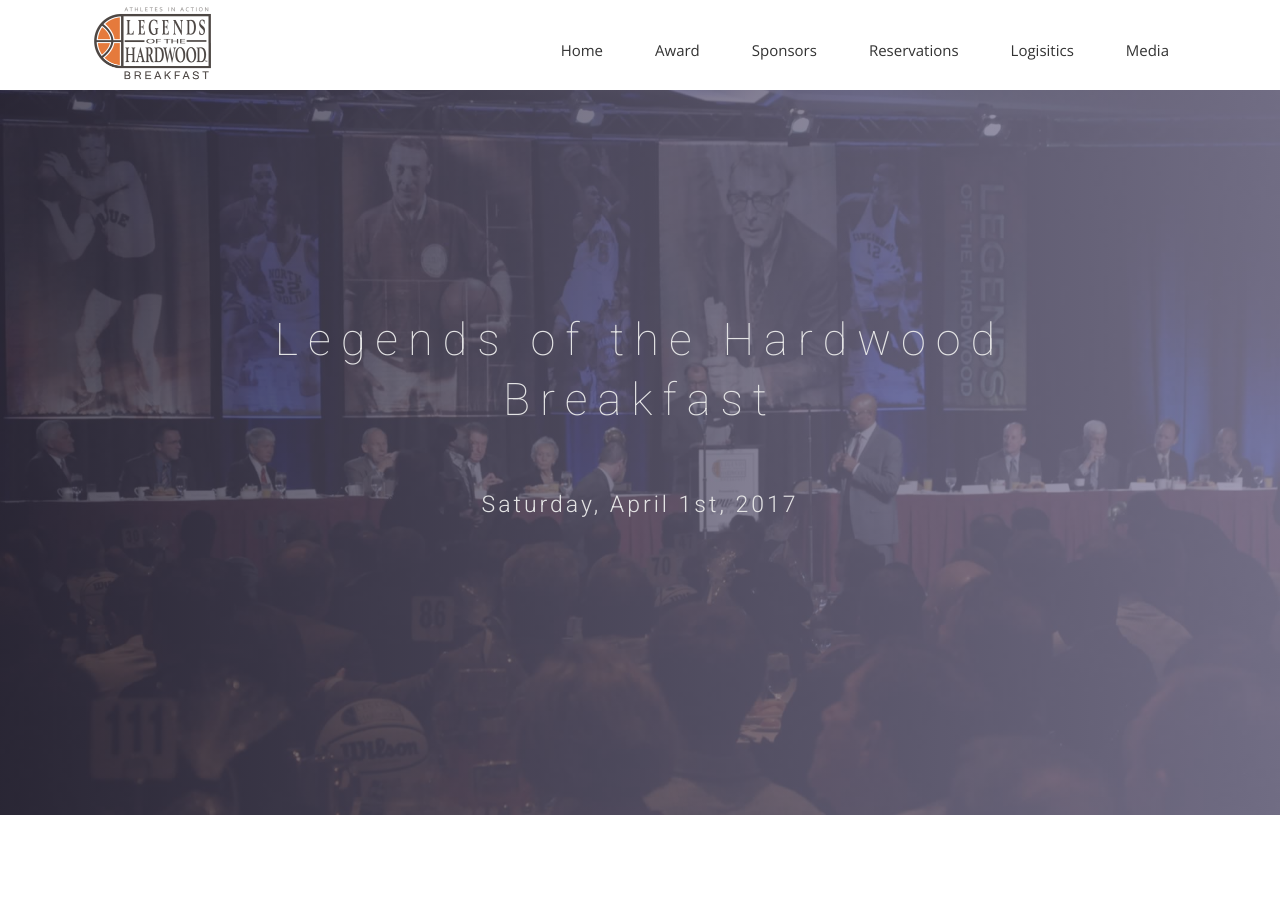
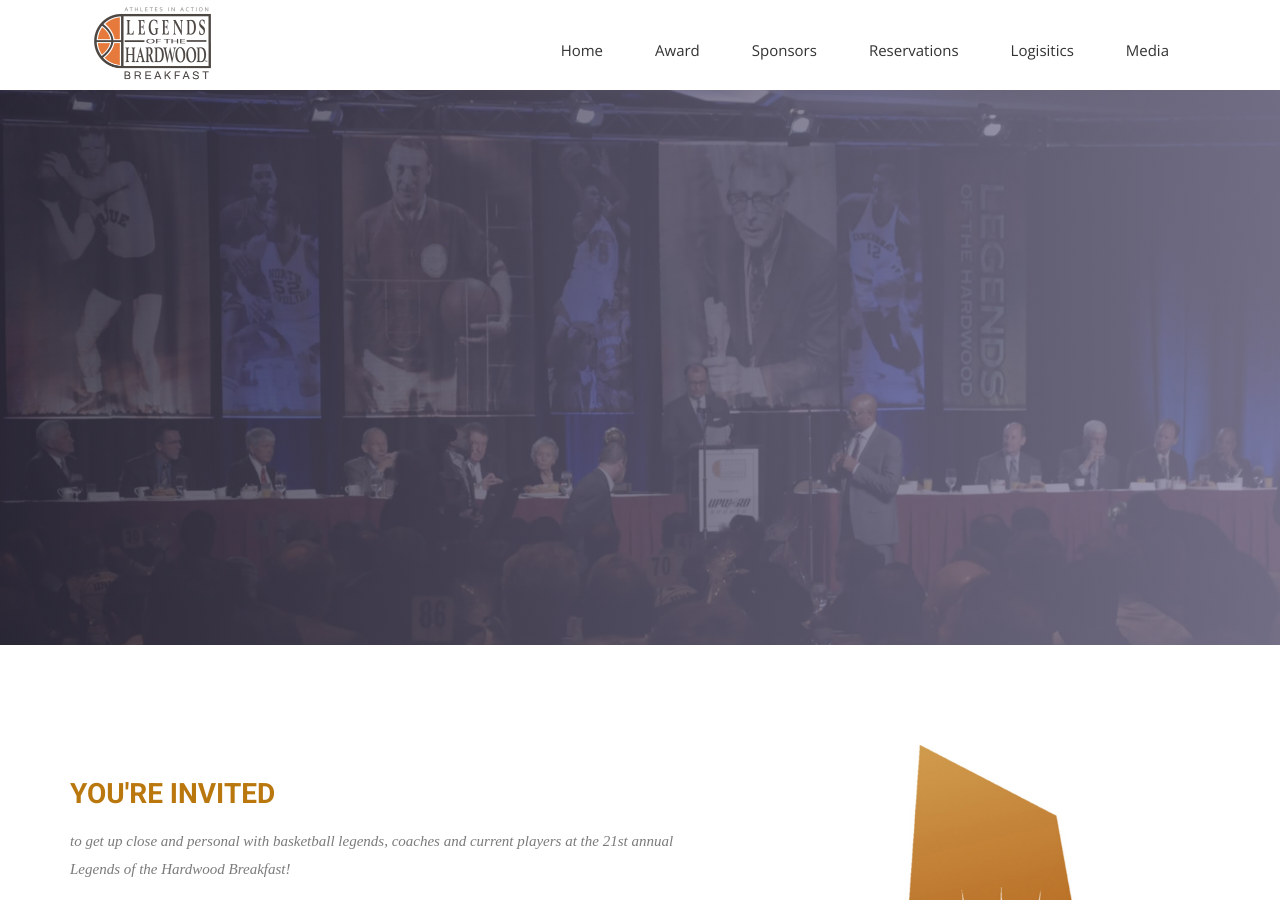
Before and after one commit to CruGlobal/NightofChampions, a Jekyll site: the page built from index.markdown, in a window 1280 px wide and 900 px high. Built offline with Jekyll 4.4.1, drawn with Linux system fonts in a browser that asks for light colours; nearby versions of some CDN libraries; some web fonts are replaced.

Commit message:
index update

```diff
--- a/_layouts/index.html
+++ b/_layouts/index.html
@@ -12,8 +12,8 @@
     <div class="row">
       <div class="col-md-12">
         <div class="block">
-          <h1 class="animated fadeInUp center-text bold">Legends of the Hardwood <br />Breakfast </h1>
-          <p class="animated fadeInUp center-text">Saturday, April 1st, 2017</p>
+          <h1 class="animated fadeInUp center-text bold">{{ site.config.title }} </h1>
+          <p class="animated fadeInUp center-text">{{ site.config.EventDate }}</p>
         </div>
       </div>
     </div>
```
